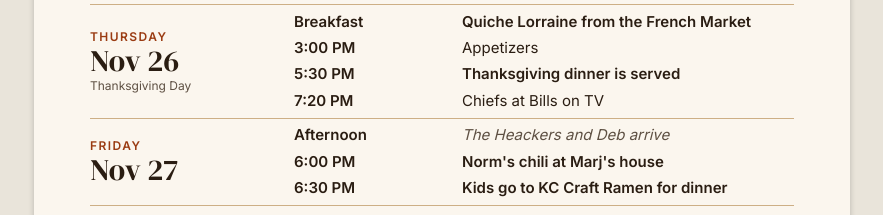
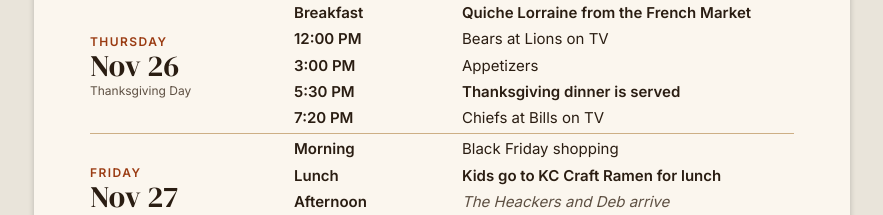
Before and after one commit to ccwhaley-star/whaley-thankgiving, a plain HTML site: page print.html in a window 1280 px wide. Shown: the part 528-743 px from the top of the page, without its empty margins (198-1081 px from the left). Drawn offline with Linux system fonts and the light colour scheme.

Commit message:
Thursday: Bears at Lions at noon; Friday: Black Friday morning, ramen moved to lunch
Co-Authored-By: Claude Fable 5.1 <noreply@anthropic.com>

```diff
--- a/print.html
+++ b/print.html
@@ -66,6 +66,7 @@ body { margin: 0; padding: 16px 0; }
 </div>
 <div style="display: flex; flex-direction: column; gap: 6px; font-size: 15px; line-height: 1.35">
 <div style="display: flex; gap: 16px"><div style="width: 152px; flex-shrink: 0; font-weight: 600">Breakfast</div><div style="font-weight: 600">Quiche Lorraine from the French Market</div></div>
+<div style="display: flex; gap: 16px"><div style="width: 152px; flex-shrink: 0; font-weight: 600">12:00 PM</div><div>Bears at Lions on TV</div></div>
 <div style="display: flex; gap: 16px"><div style="width: 152px; flex-shrink: 0; font-weight: 600">3:00 PM</div><div>Appetizers</div></div>
 <div style="display: flex; gap: 16px"><div style="width: 152px; flex-shrink: 0; font-weight: 600">5:30 PM</div><div style="font-weight: 600">Thanksgiving dinner is served</div></div>
 <div style="display: flex; gap: 16px"><div style="width: 152px; flex-shrink: 0; font-weight: 600">7:20 PM</div><div>Chiefs at Bills on TV</div></div>
@@ -78,9 +79,10 @@ body { margin: 0; padding: 16px 0; }
 <div style="font-family: 'DM Serif Display', Georgia, serif; font-size: 30px; line-height: 1">Nov 27</div>
 </div>
 <div style="display: flex; flex-direction: column; gap: 6px; font-size: 15px; line-height: 1.35">
+<div style="display: flex; gap: 16px"><div style="width: 152px; flex-shrink: 0; font-weight: 600">Morning</div><div>Black Friday shopping</div></div>
+<div style="display: flex; gap: 16px"><div style="width: 152px; flex-shrink: 0; font-weight: 600">Lunch</div><div style="font-weight: 600">Kids go to KC Craft Ramen for lunch</div></div>
 <div style="display: flex; gap: 16px"><div style="width: 152px; flex-shrink: 0; font-weight: 600">Afternoon</div><div style="font-style: italic; color: #5E5043">The Heackers and Deb arrive</div></div>
 <div style="display: flex; gap: 16px"><div style="width: 152px; flex-shrink: 0; font-weight: 600">6:00 PM</div><div style="font-weight: 600">Norm's chili at Marj's house</div></div>
-<div style="display: flex; gap: 16px"><div style="width: 152px; flex-shrink: 0; font-weight: 600">6:30 PM</div><div style="font-weight: 600">Kids go to KC Craft Ramen for dinner</div></div>
 </div>
 </div>
 
```
Also changed, not shown: index.html (+3 -1 lines).
